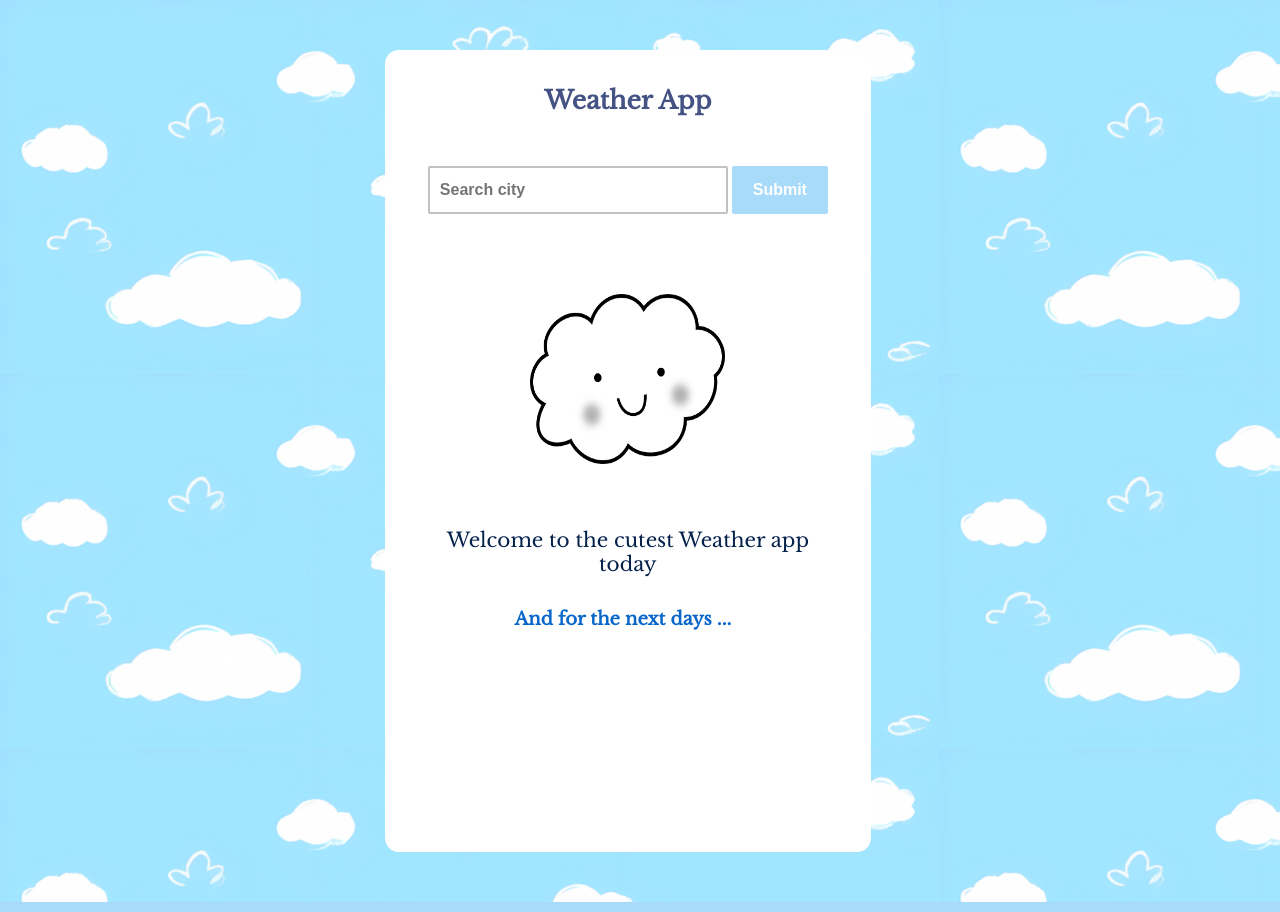
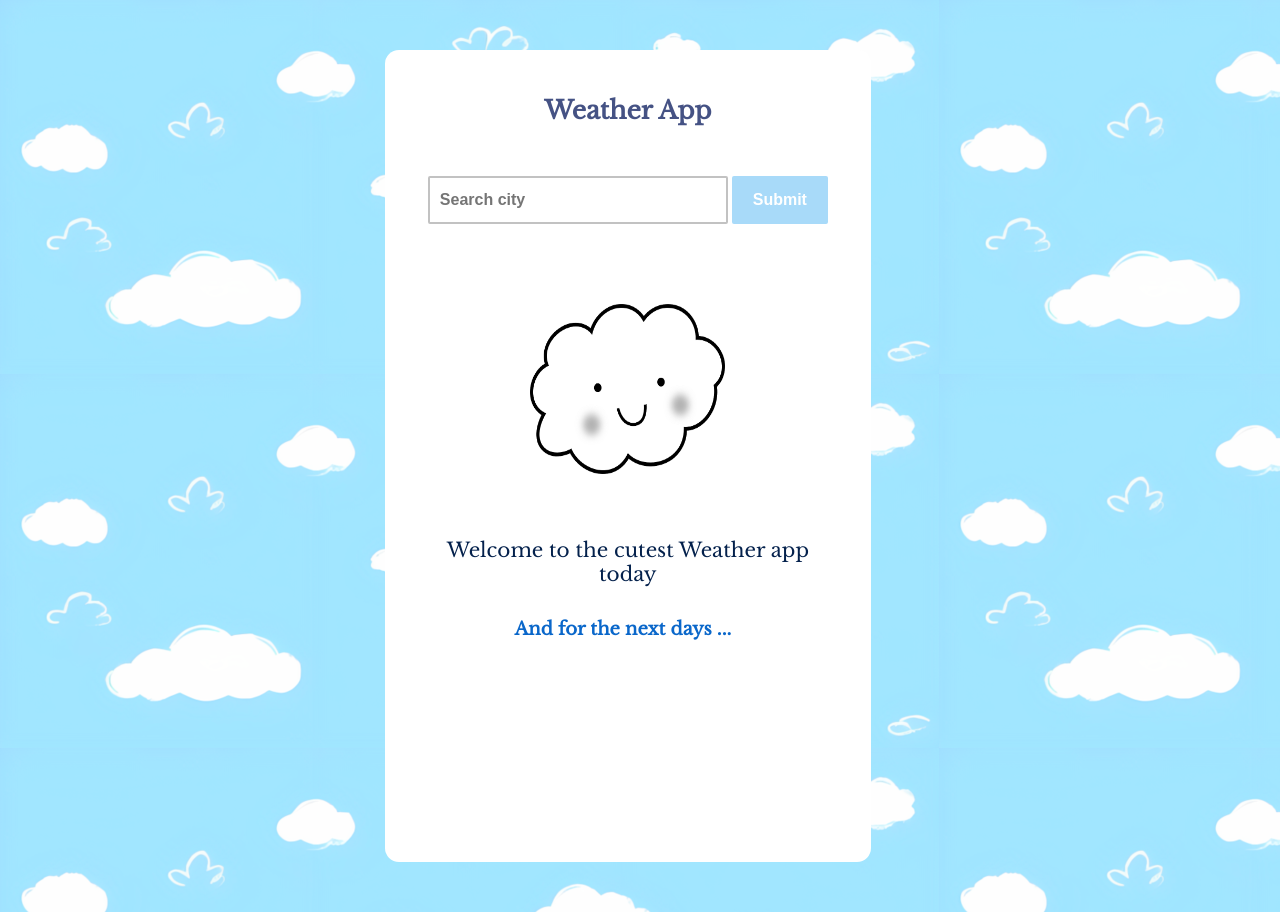
Before and after one commit to iammmei/15.Frontend-204-Dynamic_application, a plain HTML site: page index.html in a window 1280 px wide. Drawn offline with nearby package versions, Linux system fonts and the light colour scheme.

Commit message:
et cebooon

```diff
--- a/style.css
+++ b/style.css
@@ -30,6 +30,7 @@ body {
   background: white;
   width: fit-content;
   border-radius: 14px;
+  height: fit-conten;
 }
 
 header {
@@ -38,7 +39,7 @@ header {
 }
 
 h1 {
-  margin: 15px;
+  margin: 25px;
   margin-bottom: 50px;
   font-size: 25px;
   color: rgb(69, 82, 132);
```
